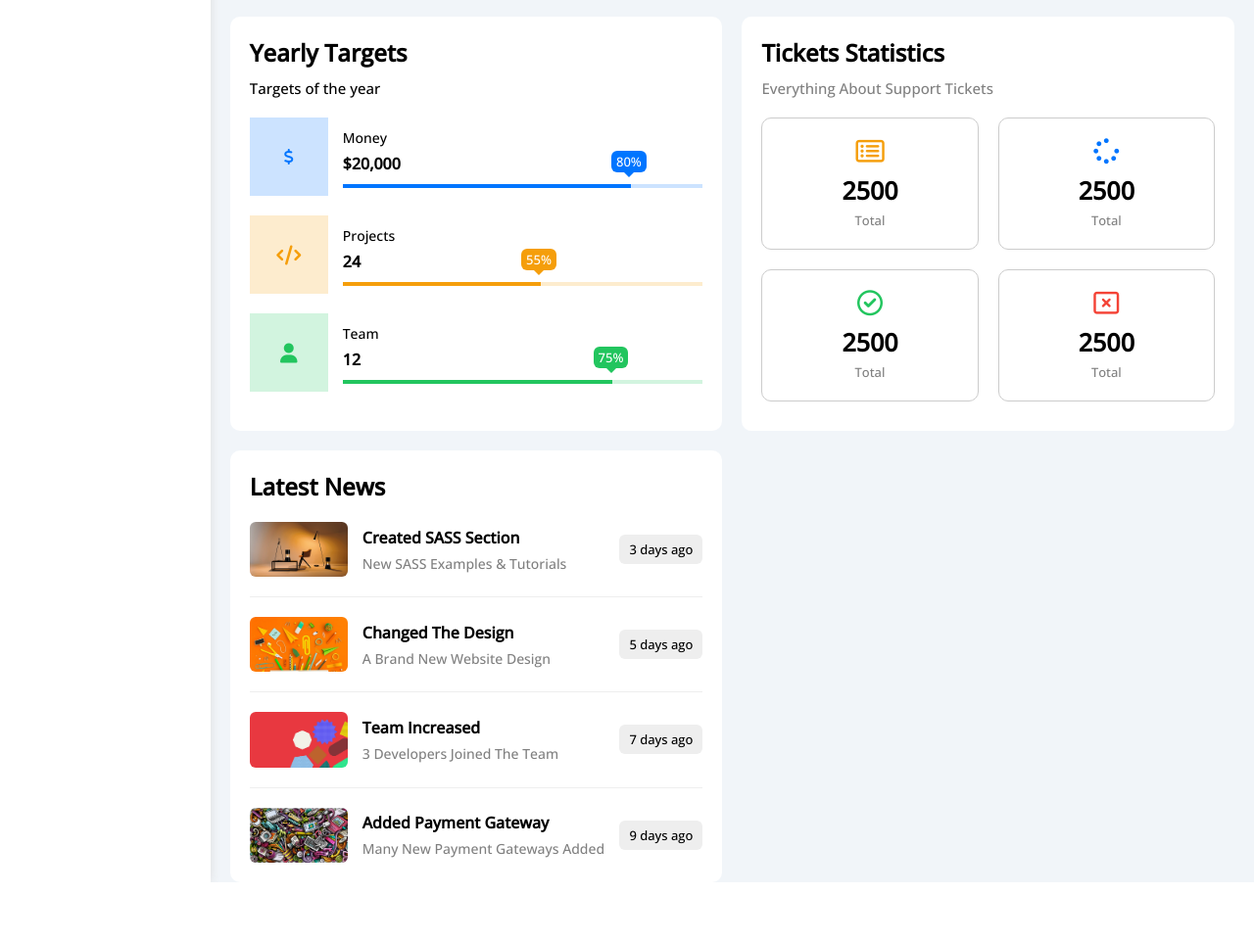
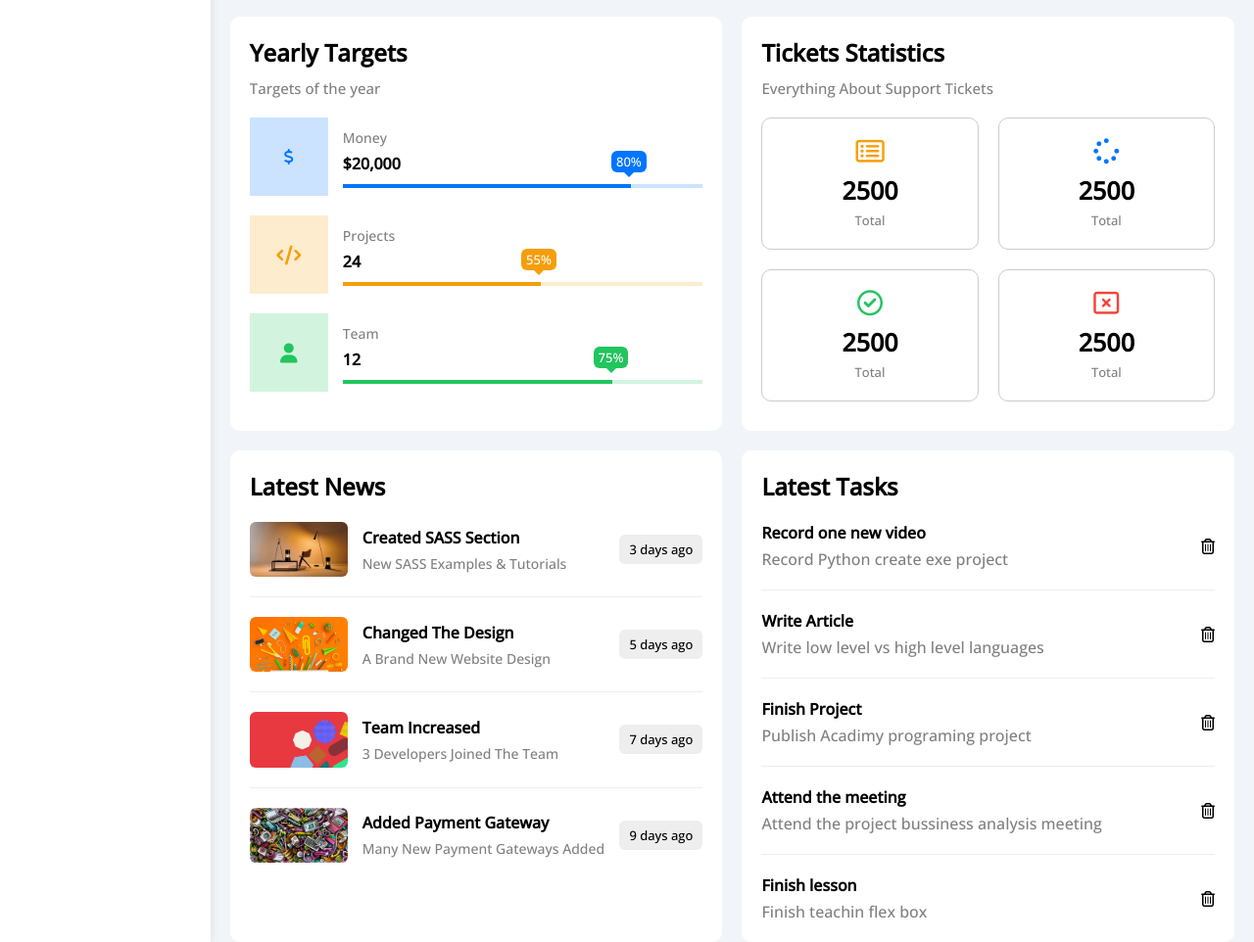
Before and after one commit to OmarAlazaizeh/HTML-and-CSS-template-4, a plain HTML site: page index.html in a window 1280 px wide. Shown: the part 575-1537 px from the top of the page at 98% size. Before the commit the page ends 1476 px from the top, so only its background shows below. Drawn offline with nearby package versions, Linux system fonts and the light colour scheme.

Commit message:
Committed from macOS

```diff
--- a/css/framework.css
+++ b/css/framework.css
@@ -69,6 +69,9 @@
 }
 .mt-20 {
   margin-top: 20px;
+}
+.mb-0 {
+  margin-bottom: 0px;
 }
 .mb-5 {
   margin-bottom: 5px;
--- a/css/master.css
+++ b/css/master.css
@@ -411,4 +411,21 @@ ul {
 }
 
 /* End News */
+
+/* Start Tasks */
+.tasks .row:not(:last-child) {
+  border-bottom: 1px solid #eee;
+  padding-bottom: 20px;
+  margin-bottom: 20px;
+}
+
+.tasks .row .info {
+  flex: 1;
+}
+
+.tasks .row .info h3 {
+  font-size: 16px;
+}
+
+/* End Tasks */
 /* End Content */
--- a/index.html
+++ b/index.html
@@ -116,7 +116,7 @@
             <div class="intro p-20 d-flex space-between bg-eee">
               <div>
                 <h2 class="m-0">Welcome</h2>
-                <p class="c-grey mt-5">Omar</p>
+                <p class="c-gray mt-5">Omar</p>
               </div>
               <img
                 src="imgs/welcome.png"
@@ -128,15 +128,15 @@
             <div class="body d-flex txt-c mt-20 mb-20 p-20 block-mobile">
               <div>
                 Omar Alazaizeh
-                <span class="d-block c-grey fs-14 mt-10">Developer</span>
+                <span class="d-block c-gray fs-14 mt-10">Developer</span>
               </div>
               <div>
                 80
-                <span class="d-block c-grey fs-14 mt-10">Project</span>
+                <span class="d-block c-gray fs-14 mt-10">Project</span>
               </div>
               <div>
                 &dollar;8500
-                <span class="d-block c-grey fs-14 mt-10">Earned</span>
+                <span class="d-block c-gray fs-14 mt-10">Earned</span>
               </div>
             </div>
             <a href="profile.html" class="visit d-block btn-shape fs-14 w-fit"
@@ -147,7 +147,7 @@
           <!-- Start Quick Draft Widget -->
           <div class="quick-draft p-20 bg-white rad-10">
             <h2 class="mt-0 mb-10">Quick Draft</h2>
-            <p class="mt-0 mb-20 c-grey fs-15">Write a draft for your ideas</p>
+            <p class="mt-0 mb-20 c-gray fs-15">Write a draft for your ideas</p>
             <form action="">
               <input
                 class="d-block mb-20 p-10 bg-eee rad-6 w-full b-none"
@@ -169,13 +169,13 @@
           <!-- Start Yearly Target  -->
           <div class="targets p-20 bg-white rad-10">
             <h2 class="mt-0 mb-10">Yearly Targets</h2>
-            <p class="mt-0 mb-20 fs-15 c-grey">Targets of the year</p>
+            <p class="mt-0 mb-20 fs-15 c-gray">Targets of the year</p>
             <div class="target-row mb-20 d-flex align-center blue">
               <div class="icon center-flex">
                 <i class="fa-solid fa-dollar-sign c-blue"></i>
               </div>
               <div class="details">
-                <span class="fs-14 c-grey">Money</span>
+                <span class="fs-14 c-gray">Money</span>
                 <span class="d-block mt-5 mb-10 fw-bold"
                   >&dollar;20&comma;000</span
                 >
@@ -191,7 +191,7 @@
                 <i class="fa-solid fa-code fa-lg c-orange"></i>
               </div>
               <div class="details">
-                <span class="fs-14 c-grey">Projects</span>
+                <span class="fs-14 c-gray">Projects</span>
                 <span class="d-block mt-5 mb-10 fw-bold">24</span>
                 <div class="progress p-relative">
                   <span class="bg-orange orange" style="width: 55%">
@@ -205,7 +205,7 @@
                 <i class="fa-solid fa-user fa-lg c-green"></i>
               </div>
               <div class="details">
-                <span class="fs-14 c-grey">Team</span>
+                <span class="fs-14 c-gray">Team</span>
                 <span class="d-block mt-5 mb-10 fw-bold">12</span>
                 <div class="progress p-relative">
                   <span class="bg-green green" style="width: 75%">
@@ -285,6 +285,52 @@
             </div>
           </div>
           <!-- End News -->
+          <!-- Start Tasks -->
+          <div class="tasks p-20 bg-white rad-10 txt-c-mobile">
+            <h2 class="mt-0 mb-20">Latest Tasks</h2>
+            <div class="row d-flex align-center">
+              <div class="info">
+                <h3 class="m-0">Record one new video</h3>
+                <p class="c-gray mt-5 mb-0">Record Python create exe project</p>
+              </div>
+              <i class="fa-regular fa-trash-can delete"></i>
+            </div>
+            <div class="row d-flex align-center">
+              <div class="info">
+                <h3 class="m-0">Write Article</h3>
+                <p class="c-gray mt-5 mb-0">
+                  Write low level vs high level languages
+                </p>
+              </div>
+              <i class="fa-regular fa-trash-can delete"></i>
+            </div>
+            <div class="row d-flex align-center">
+              <div class="info">
+                <h3 class="m-0">Finish Project</h3>
+                <p class="c-gray mt-5 mb-0">
+                  Publish Acadimy programing project
+                </p>
+              </div>
+              <i class="fa-regular fa-trash-can delete"></i>
+            </div>
+            <div class="row d-flex align-center">
+              <div class="info">
+                <h3 class="m-0">Attend the meeting</h3>
+                <p class="c-gray mt-5 mb-0">
+                  Attend the project bussiness analysis meeting
+                </p>
+              </div>
+              <i class="fa-regular fa-trash-can delete"></i>
+            </div>
+            <div class="row d-flex align-center">
+              <div class="info">
+                <h3 class="m-0">Finish lesson</h3>
+                <p class="c-gray mt-5 mb-0">Finish teachin flex box</p>
+              </div>
+              <i class="fa-regular fa-trash-can delete"></i>
+            </div>
+          </div>
+          <!-- End Tasks -->
         </div>
       </div>
     </div>
```
